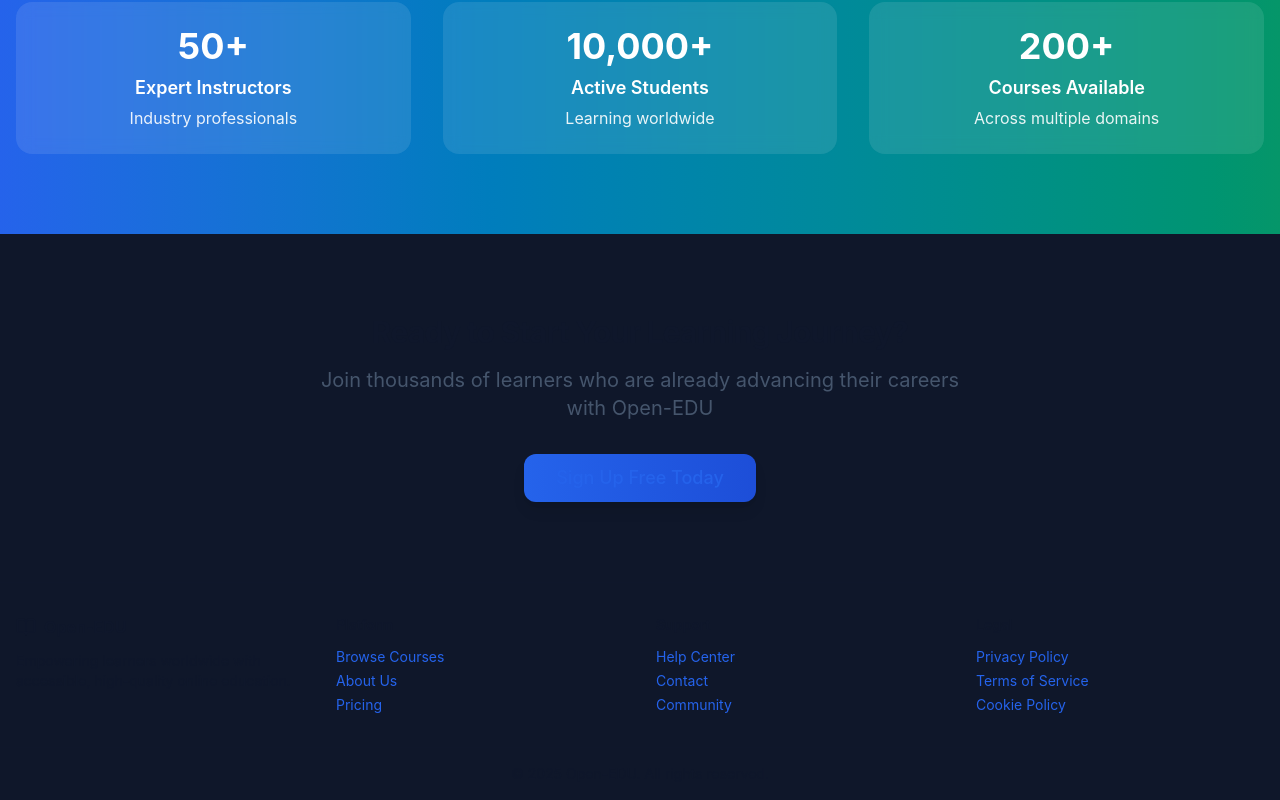
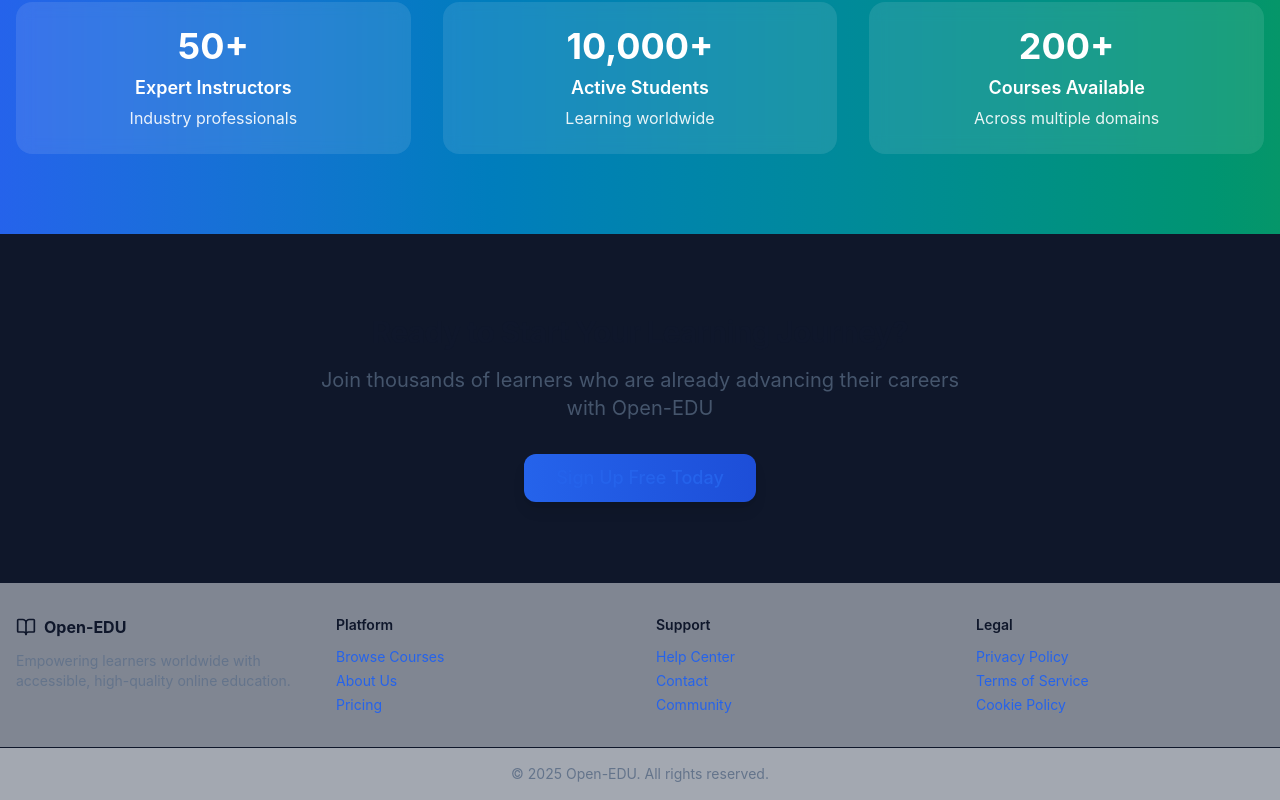
Before and after one commit to koosty/open-edu, a SvelteKit app: page / in a window 1280 px wide. Shown: the part 1113-1913 px from the top of the page. Built offline with nearby package versions, Linux system fonts and the light colour scheme; no server answers.

Commit message:
fix: add missing light mode base colors to all theme variants

```diff
--- a/src/app.css
+++ b/src/app.css
@@ -70,6 +70,31 @@
   --color-info-500: #0ea5e9;
   --color-info-600: #0284c7;
   --color-info-700: #0369a1;
+
+  /* Base Colors (Light Mode) */
+  --color-background: #ffffff;           /* Pure white background */
+  --color-foreground: #0f172a;          /* slate-900 - main text */
+
+  /* Muted Colors */
+  --color-muted: #f1f5f9;               /* slate-100 - subtle backgrounds */
+  --color-muted-foreground: #64748b;    /* slate-500 - secondary text */
+
+  /* Card Colors */
+  --color-card: #ffffff;                /* Card backgrounds */
+  --color-card-foreground: #0f172a;     /* Card text */
+
+  /* Popover Colors */
+  --color-popover: #ffffff;             /* Popover backgrounds */
+  --color-popover-foreground: #0f172a;  /* Popover text */
+
+  /* Border & Input */
+  --color-border: #e2e8f0;              /* slate-200 - borders */
+  --color-input: #e2e8f0;               /* slate-200 - input borders */
+  --color-ring: #2563eb;                /* primary-600 - focus rings */
+
+  /* Destructive (Error Actions) */
+  --color-destructive: #dc2626;         /* red-600 */
+  --color-destructive-foreground: #ffffff; /* White text on red */
 
   /* Typography */
   --font-sans: 'Inter', ui-sans-serif, system-ui, sans-serif, "Apple Color Emoji", "Segoe UI Emoji", "Segoe UI Symbol", "Noto Color Emoji";
@@ -208,6 +233,21 @@
   --color-accent-800: #5b21b6;
   --color-accent-900: #4c1d95;
   --color-accent-950: #2e1065;
+
+  /* Base Colors (Light Mode) - inherited from default theme */
+  --color-background: #ffffff;
+  --color-foreground: #0f172a;
+  --color-muted: #f1f5f9;
+  --color-muted-foreground: #64748b;
+  --color-card: #ffffff;
+  --color-card-foreground: #0f172a;
+  --color-popover: #ffffff;
+  --color-popover-foreground: #0f172a;
+  --color-border: #e2e8f0;
+  --color-input: #e2e8f0;
+  --color-ring: #4f46e5; /* Use academic primary color for focus */
+  --color-destructive: #dc2626;
+  --color-destructive-foreground: #ffffff;
 }
 
 /* Theme 3: Warm Approachable (Sky + Orange + Teal) */
@@ -247,6 +287,21 @@
   --color-accent-800: #115e59;
   --color-accent-900: #134e4a;
   --color-accent-950: #042f2e;
+
+  /* Base Colors (Light Mode) - inherited from default theme */
+  --color-background: #ffffff;
+  --color-foreground: #0f172a;
+  --color-muted: #f1f5f9;
+  --color-muted-foreground: #64748b;
+  --color-card: #ffffff;
+  --color-card-foreground: #0f172a;
+  --color-popover: #ffffff;
+  --color-popover-foreground: #0f172a;
+  --color-border: #e2e8f0;
+  --color-input: #e2e8f0;
+  --color-ring: #0ea5e9; /* Use warm primary (sky) for focus */
+  --color-destructive: #dc2626;
+  --color-destructive-foreground: #ffffff;
 }
 
 /* ============================================
```
